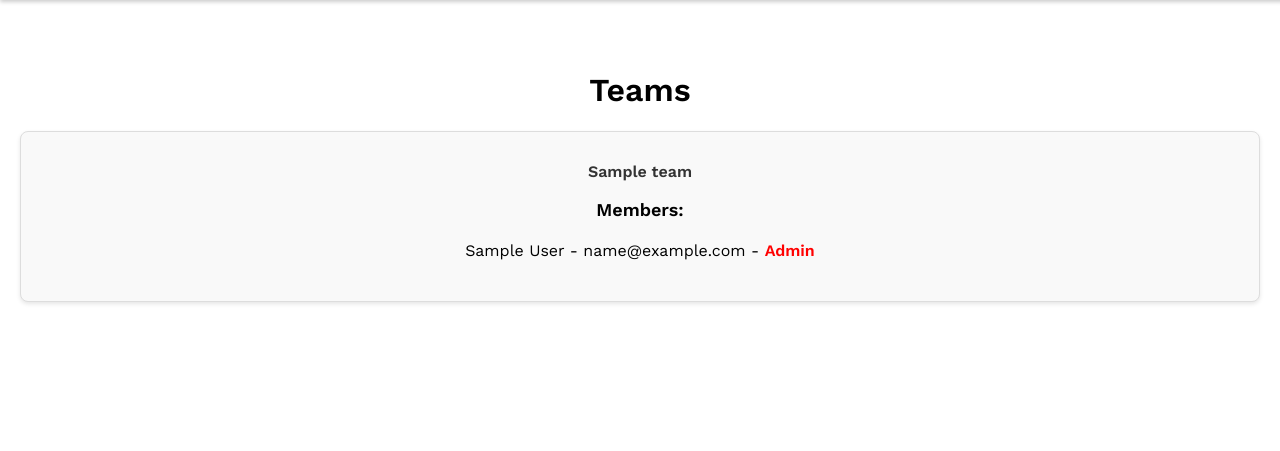
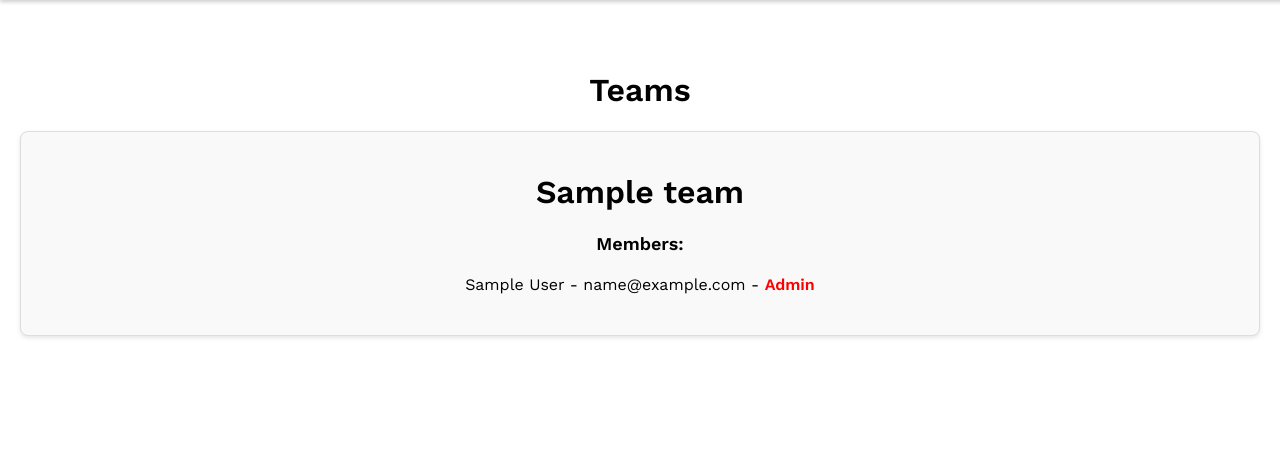
Before and after one commit to CSCI3364-Fall2025/BugBusters, a Django app: page /teams/ in a window 1280 px wide. Shown: the part 60-511 px from the top of the page. Run offline with Django 5.2, Linux system fonts and the light colour scheme; a user stored in the database is signed in; tables that the repository leaves empty hold one stand-in row (values such as "Sample post"); parts of the project's set-up code (start-up, migrations or seed data) failed here and were passed over.

Commit message:
Changed a text format on teams

```diff
--- a/EagleOps_Peer_Eval/pages/signals.py
+++ b/EagleOps_Peer_Eval/pages/signals.py
@@ -14,7 +14,7 @@ from django.conf import settings
 def update_user_profile_on_login(sender, request, user, **kwargs):
     admin_emails = [
         'hazardo@bc.edu',
-        #'spotob@bc.edu',
+        'spotob@bc.edu',
     ]  # Existing superuser email
     user_profile, created = UserProfile.objects.get_or_create(user=user)
 
--- a/EagleOps_Peer_Eval/pages/views.py
+++ b/EagleOps_Peer_Eval/pages/views.py
@@ -80,6 +80,7 @@ def teams(request):
     if user.admin:
         # Admins see all teams
         teams = Team.objects.prefetch_related('members__user').all()
+        courses = Course.objects.all()
     else:
         # Non-admins see only their team(s)
         teams = Team.objects.prefetch_related('members__user').filter(members=user)
--- a/EagleOps_Peer_Eval/templates/teams.html
+++ b/EagleOps_Peer_Eval/templates/teams.html
@@ -15,7 +15,7 @@
         <div class="team-boxes">
             {% for team in teams %}
                 <div class="team-box">
-                    <h2 class="team-name">{{ team.name }}</h2>
+                    <h1>{{ team.name }}</h1>
                     <div class="team-members">
                         <h3>Members:</h3>
                         <ul class="member-list">
```
